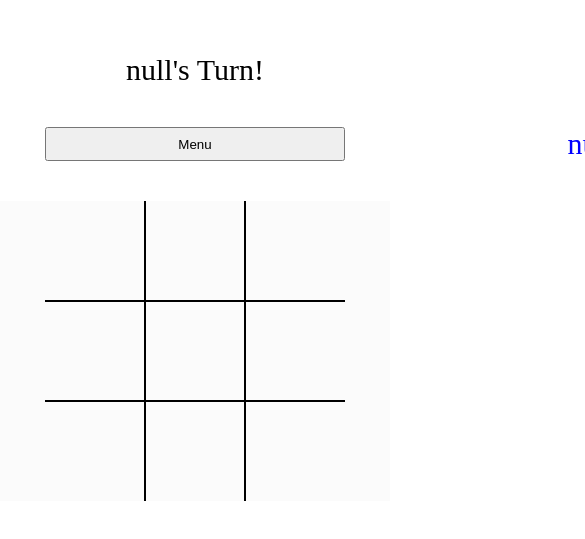
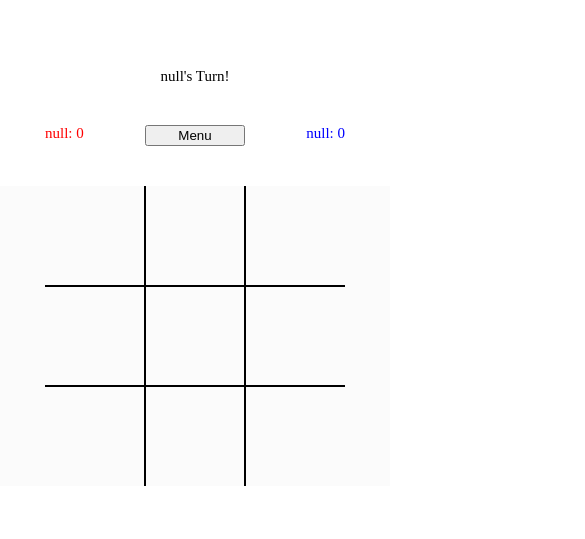
Before and after one commit to Tupical-Dave/Javascript-Tic-Tac-Toe, a plain HTML site: page board.html in a window 390 px wide. Shown: the part 145-684 px from the top of the page, 585 px wide, since content can reach past the window. Drawn offline with Linux system fonts and the light colour scheme.

Commit message:
style: responsive added.

```diff
--- a/board.css
+++ b/board.css
@@ -172,3 +172,39 @@ body {
 .end-screen.show {
   display: flex;
 }
+
+@media screen and (max-width: 910px) {
+
+  .player-score {
+    display: grid;
+    grid-template-columns: repeat(3, 150px);
+    margin-top: 40px;
+  }
+
+
+}
+
+@media screen and (max-width: 460px) {
+
+  .player-score {
+    display: grid;
+    grid-template-columns: repeat(3, 100px);
+    margin-top: 40px;
+  }
+
+  #player-turn-name {
+    font-size: 15px;
+  }
+
+  .player-1 {
+    color: red;
+    font-size: 15px;
+  }
+
+  .player-2 {
+    color: blue;
+    font-size: 15px;
+    text-align: right;
+  }
+
+}
--- a/board.js
+++ b/board.js
@@ -88,6 +88,7 @@ function clickHandling(event) {
   if (checkDraw()) {
     endText.innerHTML = `It is a Draw!`;
     endScreen.classList.add("show");
+    gameCounter++
   }
 
   if (checkWinner(currentClass)) {
```
